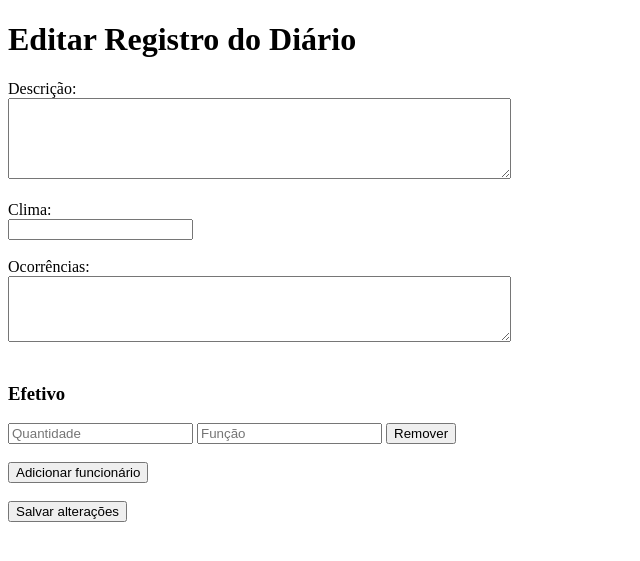
After one commit to nyxdk7/dash-sistem, a Flask app: template templates/editar_registro.html in a window 1280 px wide. The commit adds this page. Shown: the top 561 px of the page, without its empty margins (0-640 px from the left). Run offline with Flask 3, Linux system fonts and the light colour scheme; the template is opened without the code that fills it, so the values that code supplies are empty.

Commit message:
obrasV10

```diff
--- a/app.py
+++ b/app.py
@@ -311,6 +311,67 @@ def excluir_registro(id):
 
     return redirect(url_for('minha_obra'))
 
+@app.route('/editar-registro/<int:id>', methods=['GET', 'POST'])
+@login_required
+def editar_registro(id):
+    registro = DiarioObra.query.get_or_404(id)
+
+    # Permissão:
+    # admin pode editar qualquer registro
+    # engenheiro só pode editar o próprio registro
+    if session.get('nivel') != 'admin' and registro.usuario_id != session.get('user_id'):
+        return "Acesso negado"
+
+    if request.method == 'POST':
+        descricao = request.form.get('descricao', '').strip()
+        clima = request.form.get('clima', '').strip()
+        quantidades = request.form.getlist('quantidade[]')
+        funcoes = request.form.getlist('funcao[]')
+        ocorrencias = request.form.get('ocorrencias', '').strip()
+
+        efetivo_lista = []
+
+        for quantidade, funcao in zip(quantidades, funcoes):
+            quantidade = quantidade.strip()
+            funcao = funcao.strip()
+
+            if quantidade and funcao:
+                efetivo_lista.append(f"{quantidade} {funcao}")
+
+        efetivo = ", ".join(efetivo_lista) if efetivo_lista else None
+
+        if not descricao:
+            return "Preencha a descrição"
+
+        registro.descricao = descricao
+        registro.clima = clima if clima else None
+        registro.efetivo = efetivo
+        registro.ocorrencias = ocorrencias if ocorrencias else None
+
+        db.session.commit()
+
+        if session.get('nivel') == 'admin':
+            return redirect(url_for('dashboard'))
+        return redirect(url_for('minha_obra'))
+
+    efetivo_formatado = []
+    if registro.efetivo:
+        itens = registro.efetivo.split(',')
+        for item in itens:
+            item = item.strip()
+            partes = item.split(' ', 1)
+            if len(partes) == 2:
+                quantidade, funcao = partes
+                efetivo_formatado.append({
+                    'quantidade': quantidade,
+                    'funcao': funcao
+                })
+
+    return render_template(
+        'editar_registro.html',
+        registro=registro,
+        efetivo_formatado=efetivo_formatado
+    )
 
 if __name__ == '__main__':
     app.run(host='0.0.0.0', port=5000)
--- /dev/null
+++ b/templates/editar_registro.html
@@ -0,0 +1,67 @@
+<!DOCTYPE html>
+<html lang="pt-BR">
+<head>
+    <meta charset="UTF-8">
+    <meta name="viewport" content="width=device-width, initial-scale=1.0">
+    <title>Editar Registro</title>
+</head>
+<body>
+    <h1>Editar Registro do Diário</h1>
+
+    <form method="POST">
+        <label for="descricao">Descrição:</label><br>
+        <textarea name="descricao" rows="5" cols="60" required>{{ registro.descricao }}</textarea>
+        <br><br>
+
+        <label for="clima">Clima:</label><br>
+        <input type="text" name="clima" value="{{ registro.clima or '' }}">
+        <br><br>
+
+        <label for="ocorrencias">Ocorrências:</label><br>
+        <textarea name="ocorrencias" rows="4" cols="60">{{ registro.ocorrencias or '' }}</textarea>
+        <br><br>
+
+        <h3>Efetivo</h3>
+        <div id="lista-funcionarios">
+            {% if efetivo_formatado %}
+                {% for item in efetivo_formatado %}
+                <div class="funcionario-item">
+                    <input type="number" name="quantidade[]" placeholder="Quantidade" value="{{ item.quantidade }}">
+                    <input type="text" name="funcao[]" placeholder="Função" value="{{ item.funcao }}">
+                    <button type="button" onclick="removerLinha(this)">Remover</button>
+                </div>
+                {% endfor %}
+            {% else %}
+                <div class="funcionario-item">
+                    <input type="number" name="quantidade[]" placeholder="Quantidade">
+                    <input type="text" name="funcao[]" placeholder="Função">
+                    <button type="button" onclick="removerLinha(this)">Remover</button>
+                </div>
+            {% endif %}
+        </div>
+
+        <br>
+        <button type="button" onclick="adicionarLinha()">Adicionar funcionário</button>
+        <br><br>
+
+        <button type="submit">Salvar alterações</button>
+    </form>
+
+    <script>
+        function adicionarLinha() {
+            const div = document.createElement('div');
+            div.classList.add('funcionario-item');
+            div.innerHTML = `
+                <input type="number" name="quantidade[]" placeholder="Quantidade">
+                <input type="text" name="funcao[]" placeholder="Função">
+                <button type="button" onclick="removerLinha(this)">Remover</button>
+            `;
+            document.getElementById('lista-funcionarios').appendChild(div);
+        }
+
+        function removerLinha(botao) {
+            botao.parentElement.remove();
+        }
+    </script>
+</body>
+</html>
```
Also changed, not shown: templates/minha_obra.html (+7 -0 lines).
